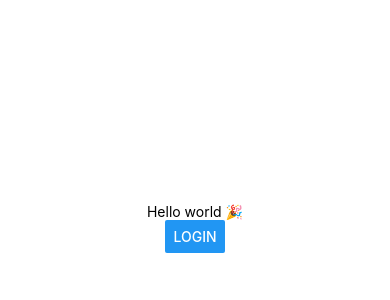
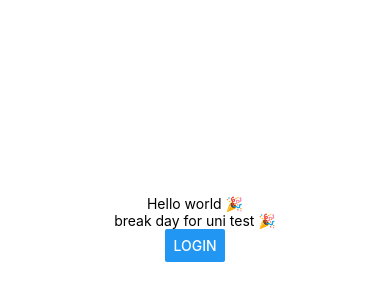
Before and after one commit to Hussain-hamim/Taskly, a React Native app: screen / in a window 390 px wide. Shown: the part 194-494 px from the top of the page. Built offline with nearby package versions, Linux system fonts and the light colour scheme.

Commit message:
break day for uni test

```diff
--- a/App.js
+++ b/App.js
@@ -11,6 +11,7 @@ const YourApp = () => {
       }}
     >
       <Text>Hello world 🎉</Text>
+      <Text>break day for uni test 🎉</Text>
       <Button title="login" onPress={() => Alert.alert("hello world")} />
     </View>
   );
```
